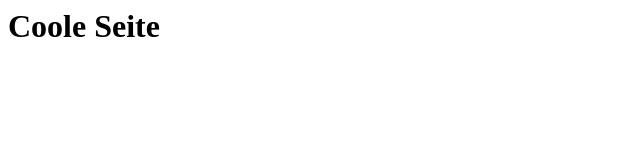
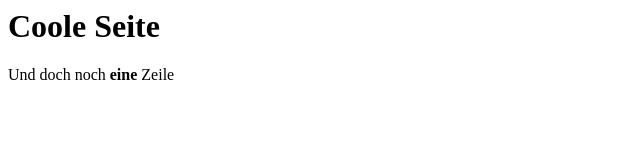
Before and after one commit to michDeca/testRepository, a plain HTML site: page index.htm in a window 1280 px wide. Shown: the whole page, without its empty margins (0-640 px from the left). Drawn offline with Linux system fonts and the light colour scheme.

Commit message:
Update index.htm

```diff
--- a/index.htm
+++ b/index.htm
@@ -1 +1,3 @@
 <h1>Coole Seite</h1>
+
+Und doch noch <b>eine</b> Zeile
```
